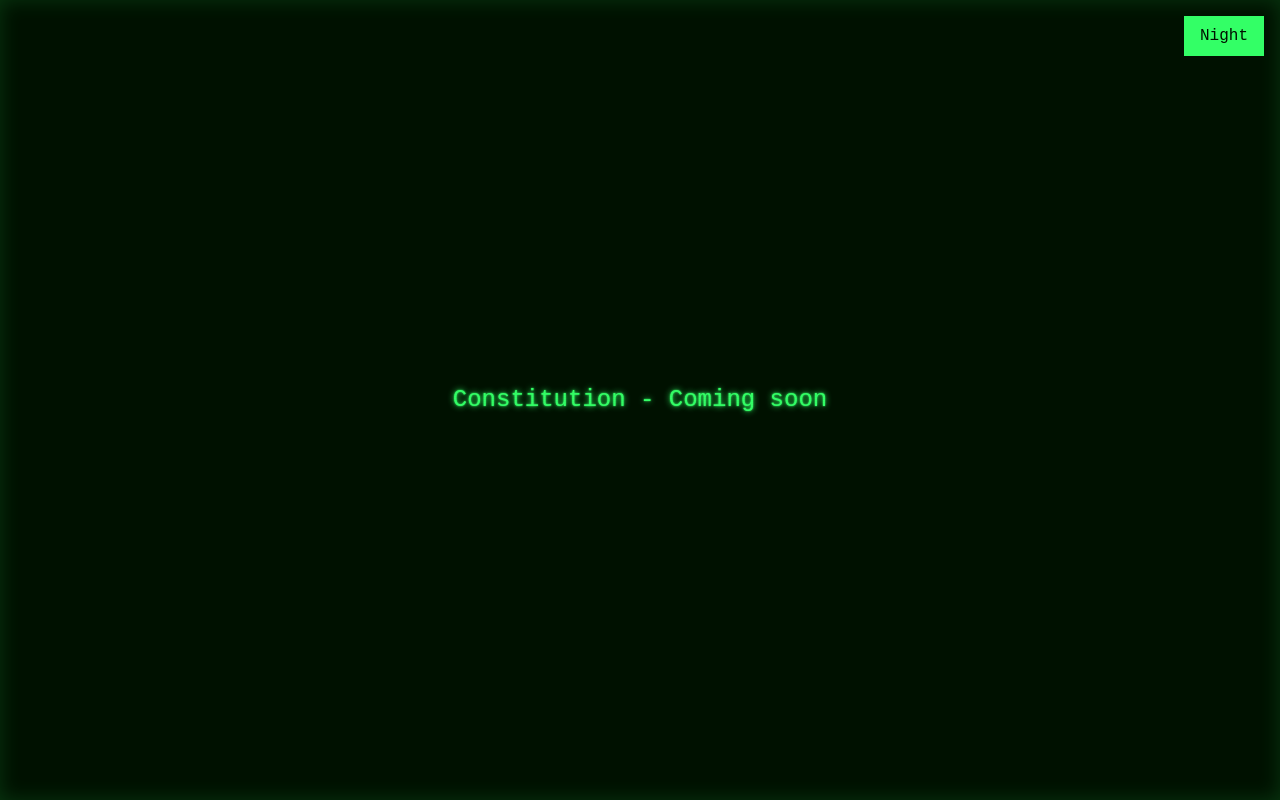
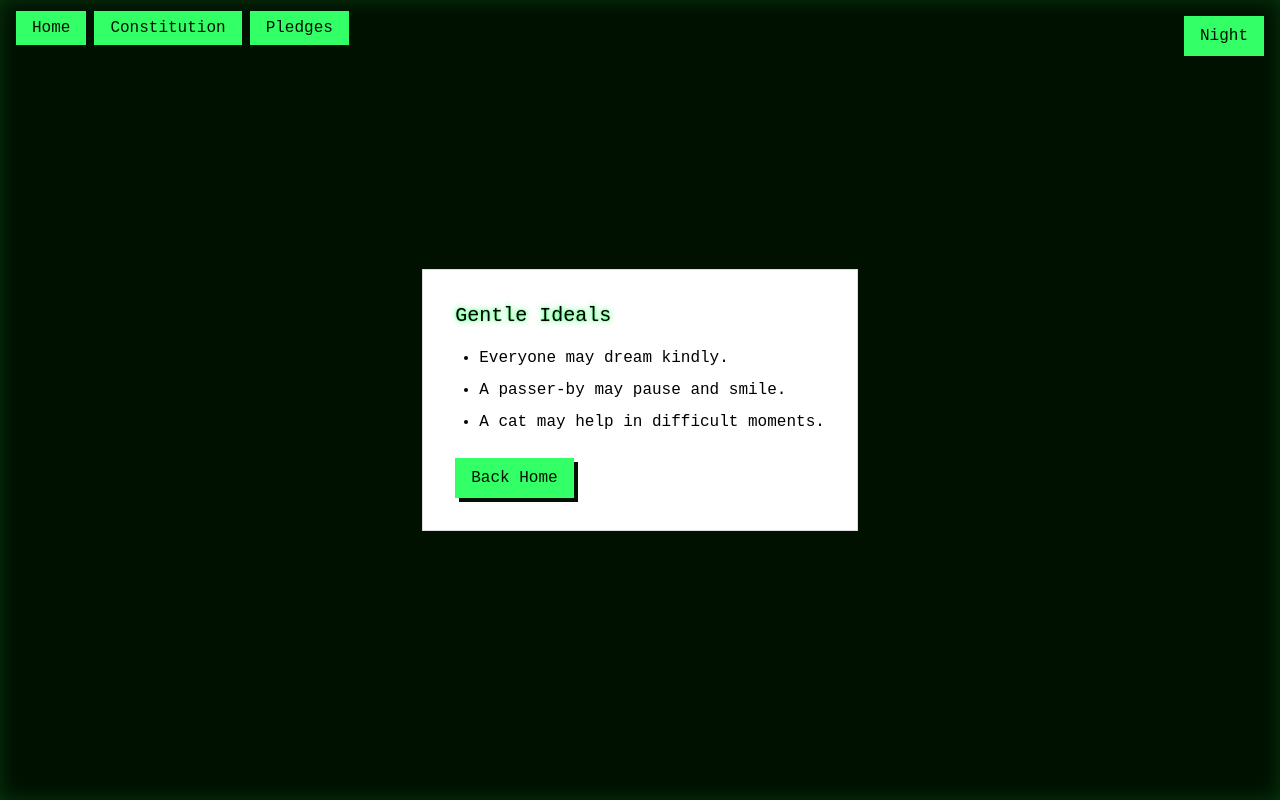
Before and after one commit to squidish/uzupis-cat, a React (Vite) app in the folder apps/client/: page /constitution in a window 1280 px wide. Built offline with nearby package versions, Linux system fonts and the light colour scheme; a web font is replaced by a local one.

Commit message:
feat: add site navigation

```diff
--- /dev/null
+++ b/apps/client/src/components/Nav.tsx
@@ -0,0 +1,25 @@
+import { Link } from 'react-router-dom';
+
+export default function Nav() {
+  return (
+    <nav aria-label="Main navigation" className="absolute left-4 top-4">
+      <ul className="flex gap-2">
+        <li>
+          <Link to="/" className="retro-btn">
+            Home
+          </Link>
+        </li>
+        <li>
+          <Link to="/constitution" className="retro-btn">
+            Constitution
+          </Link>
+        </li>
+        <li>
+          <Link to="/pledges" className="retro-btn">
+            Pledges
+          </Link>
+        </li>
+      </ul>
+    </nav>
+  );
+}
--- a/apps/client/src/index.css
+++ b/apps/client/src/index.css
@@ -69,6 +69,27 @@
     outline-offset: 2px;
   }
 
+  .printer-paper {
+    @apply relative mx-auto max-w-md bg-white p-8 text-black;
+    box-shadow: 0 0 0 1px #ddd;
+  }
+  .printer-paper::before,
+  .printer-paper::after {
+    content: '';
+    position: absolute;
+    top: 0;
+    bottom: 0;
+    width: 16px;
+    background: radial-gradient(circle at 8px 8px, var(--color-bg) 2px, transparent 3px)
+      0 0/16px 16px repeat-y;
+  }
+  .printer-paper::before {
+    left: -16px;
+  }
+  .printer-paper::after {
+    right: -16px;
+  }
+
   .pixel-cat {
     @apply text-[var(--color-text)];
   }
--- a/apps/client/src/pages/Constitution.tsx
+++ b/apps/client/src/pages/Constitution.tsx
@@ -1,11 +1,24 @@
+import { Link } from 'react-router-dom';
 import CRTFrame from '../components/CRTFrame';
 import ThemeToggle from '../components/ThemeToggle';
+import Nav from '../components/Nav';
 
 export default function Constitution() {
   return (
     <CRTFrame>
-      <h1 className="crt-glow text-2xl">Constitution - Coming soon</h1>
+      <Nav />
       <ThemeToggle className="absolute top-4 right-4" />
+      <main className="printer-paper">
+        <h1 className="crt-glow mb-4 text-xl">Gentle Ideals</h1>
+        <ul className="list-disc space-y-2 pl-6">
+          <li>Everyone may dream kindly.</li>
+          <li>A passer-by may pause and smile.</li>
+          <li>A cat may help in difficult moments.</li>
+        </ul>
+        <Link to="/" className="retro-btn mt-6 inline-block">
+          Back Home
+        </Link>
+      </main>
     </CRTFrame>
   );
 }
--- a/apps/client/src/pages/Home.tsx
+++ b/apps/client/src/pages/Home.tsx
@@ -4,6 +4,7 @@ import RetroButton from '../components/RetroButton';
 import ThemeToggle from '../components/ThemeToggle';
 import PixelCat from '../components/PixelCat';
 import Toast from '../components/Toast';
+import Nav from '../components/Nav';
 
 const KONAMI = [
   'ArrowUp',
@@ -87,6 +88,7 @@ export default function Home() {
 
   return (
     <CRTFrame>
+      <Nav />
       <h1 className="crt-glow text-2xl">Užupis Cat — Retro Tribute</h1>
       <ThemeToggle className="absolute top-4 right-4" />
       {visitCount !== null && <p className="mt-4">Visitor #{visitCount}</p>}
--- a/apps/client/src/pages/Pledges.tsx
+++ b/apps/client/src/pages/Pledges.tsx
@@ -1,9 +1,11 @@
 import CRTFrame from '../components/CRTFrame';
 import ThemeToggle from '../components/ThemeToggle';
+import Nav from '../components/Nav';
 
 export default function Pledges() {
   return (
     <CRTFrame>
+      <Nav />
       <h1 className="crt-glow text-2xl">Pledges - Coming soon</h1>
       <ThemeToggle className="absolute top-4 right-4" />
     </CRTFrame>
```
